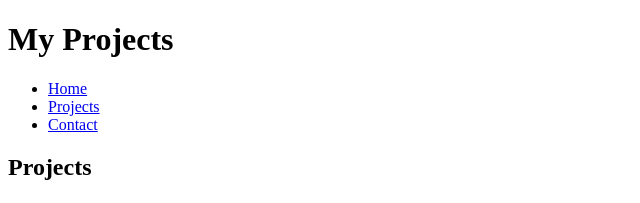
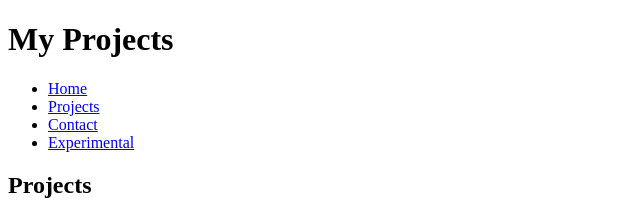
Before and after one commit to jrivas112/CSE134B-HW2, a plain HTML site: page projects.html in a window 1280 px wide. Shown: the top 203 px of the page, without its empty margins (0-640 px from the left). Drawn offline with Linux system fonts and the light colour scheme.

Commit message:
added experimental to nav

```diff
--- a/projects.html
+++ b/projects.html
@@ -22,6 +22,7 @@
                 <li><a href="index.html">Home</a></li>
                 <li><a href="projects.html">Projects</a></li>
                 <li><a href="contact.html">Contact</a></li>
+                <li><a href="experimental.html">Experimental</a></li>
             </ul>
         </nav>
     </header>
```
Also changed, not shown: contact.html (+1 -0 lines), experimental.html (+1 -0 lines), index.html (+12 -11 lines).
